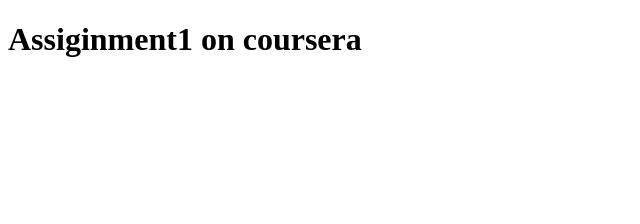
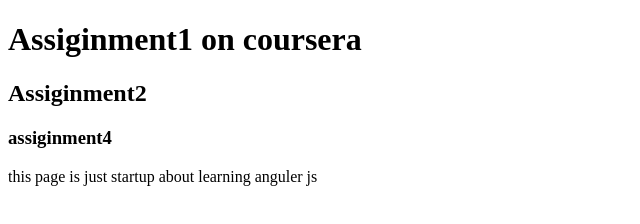
Before and after one commit to safdarsohail1/coursera.test, a plain HTML site: page index.html in a window 1280 px wide. Shown: the whole page, without its empty margins (0-640 px from the left). Drawn offline with Linux system fonts and the light colour scheme.

Commit message:
Few lines added

```diff
--- a/index.html
+++ b/index.html
@@ -6,5 +6,8 @@
   </head>
   <body>
     <h1>Assiginment1 on coursera</h1>
+    <h2>Assiginment2</h2>
+    <h3>assiginment4</h3>
+    <p>this page is just startup about learning anguler js</p>
   </body>
 </html>
```
